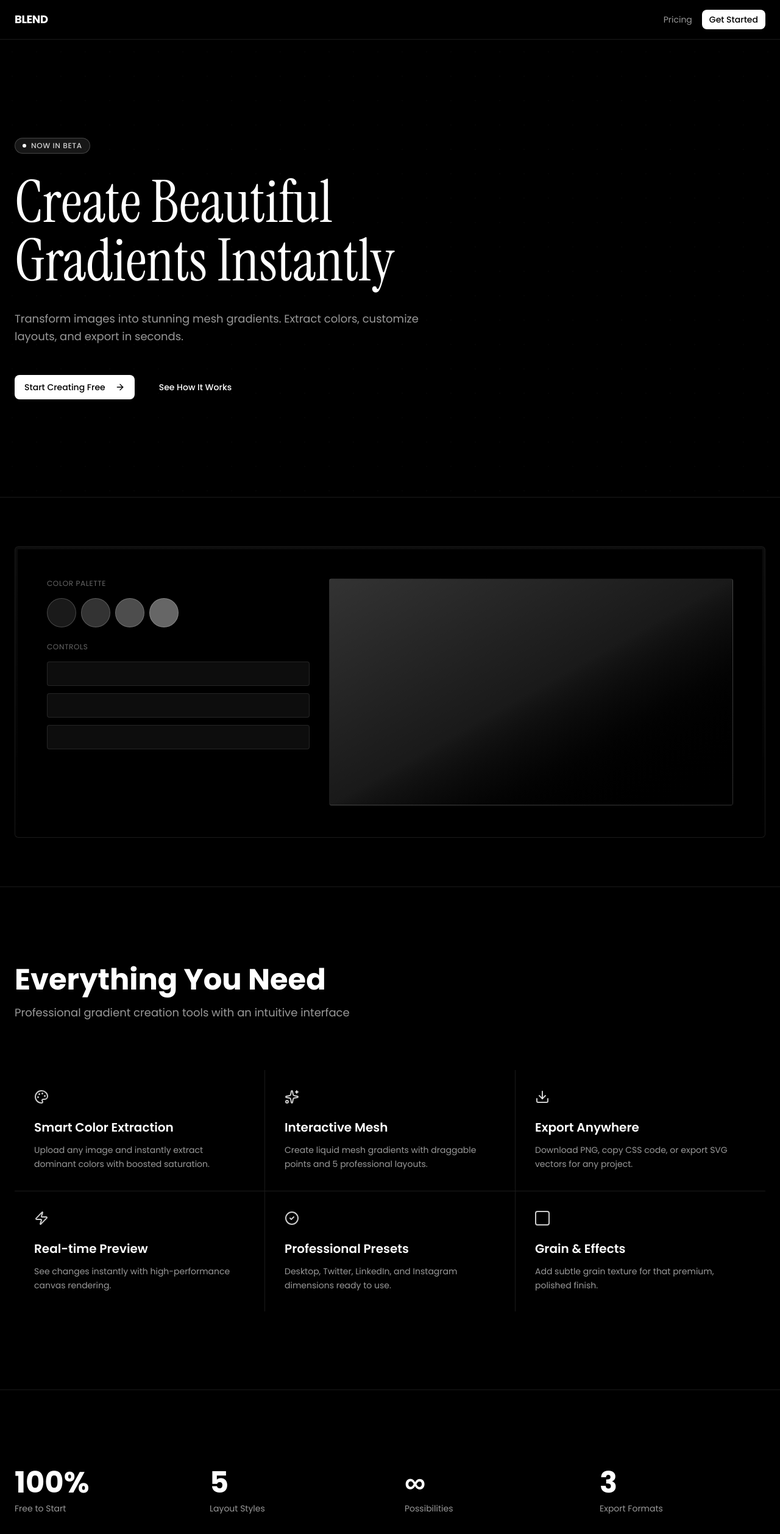
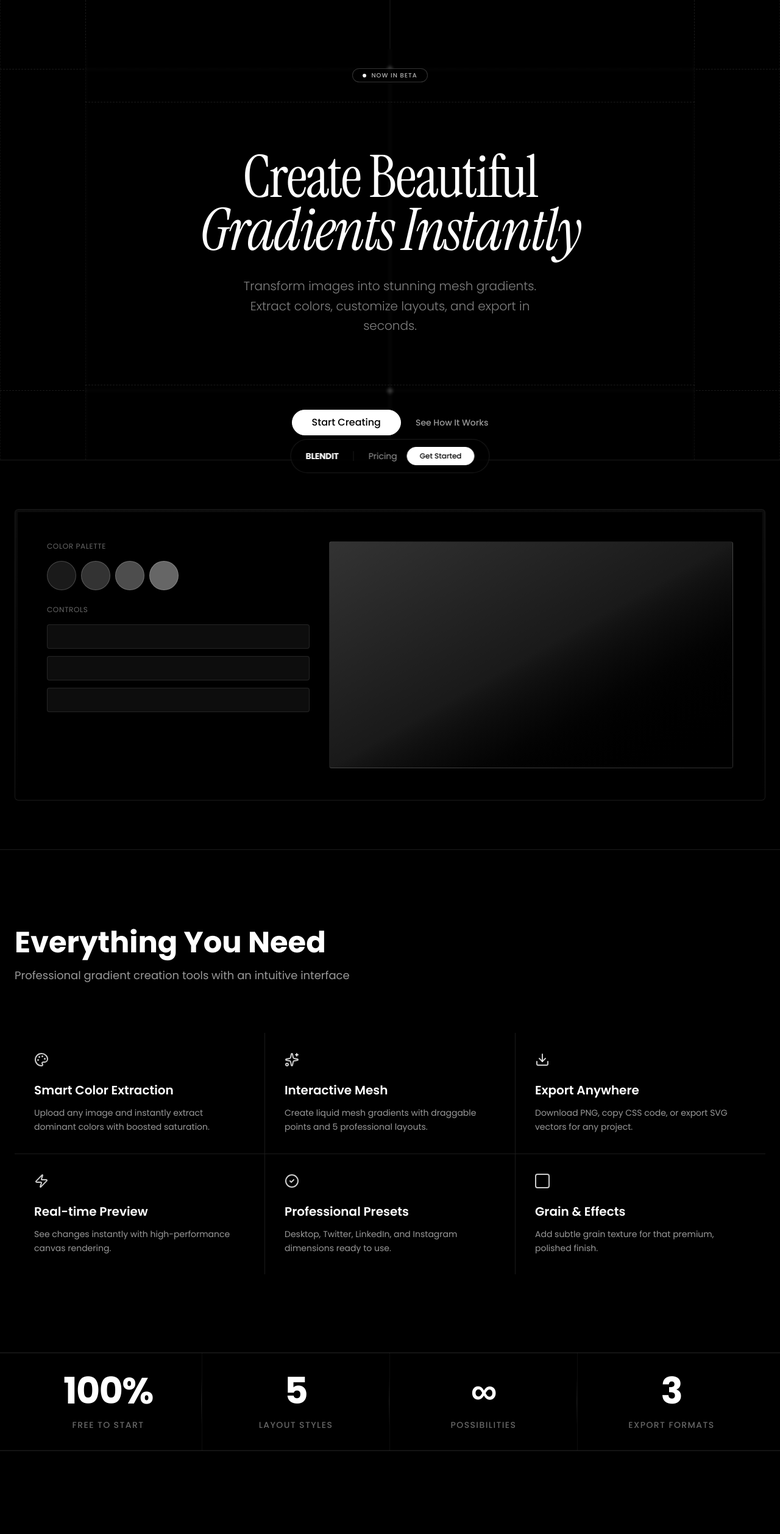
Before and after one commit to VarunKvK/blend, a Next.js app: page / in a window 1280 px wide. Shown: the top 2516 px of the page at 61% size. Built offline with nearby package versions, Linux system fonts and the light colour scheme.

Commit message:
Added ssome changes to the landing page

```diff
--- a/app/blend/page.js
+++ b/app/blend/page.js
@@ -188,7 +188,7 @@ export default function BlendPage() {
                 <div className="p-6 border-b border-white/10">
                     <Link href="/">
                         <h1 className="text-lg font-bold tracking-tight text-white cursor-pointer hover:opacity-80 transition-opacity">
-                            BLEND
+                            BLENDIT
                         </h1>
                     </Link>
                 </div>
--- a/components/blend/PreviewCanvas.jsx
+++ b/components/blend/PreviewCanvas.jsx
@@ -27,7 +27,7 @@ const PreviewCanvas = ({ gradient, aspectRatio, onUpdateMeshPoints }) => {
   return (
     <div className="w-full h-full flex items-center justify-center p-8 bg-black relative overflow-hidden select-none">
       <div className="absolute inset-0 opacity-10 pointer-events-none" style={{ backgroundImage: 'radial-gradient(#ffffff 1px, transparent 1px)', backgroundSize: '24px 24px' }} />
-      <div ref={containerRef} className="relative shadow-2xl shadow-black/50 overflow-hidden"
+      <div ref={containerRef} className="relative shadow-2xl shadow-black/50 overflow-hidden rounded-3xl"
         style={{ aspectRatio, width: aspectRatio >= 1 ? '100%' : 'auto', height: aspectRatio < 1 ? '100%' : 'auto', maxHeight: '100%', maxWidth: '100%', background: gradient.type === 'mesh' ? gradient.colors[0] : standardCssBackground }}>
         {gradient.type === 'mesh' && (
           <div className="absolute inset-0 w-full h-full" style={{ filter: 'blur(100px) saturate(200%) contrast(120%)', opacity: 1 }}>
--- a/components/home/Hero.jsx
+++ b/components/home/Hero.jsx
@@ -1,49 +1,73 @@
 import Link from "next/link";
 import { Button } from "@/components/ui/button";
 import { Badge } from "@/components/ui/badge";
+import { InteractiveHoverButton } from "@/components/ui/interactive-hover-button";
 import { ArrowRight } from "lucide-react";
 
 export default function Hero() {
     return (
-        <section className="relative border-b border-white/10">
-            <div className="max-w-7xl mx-auto px-6 py-32 md:py-40">
-                <div className="max-w-4xl">
-                    <Badge className="inline-flex items-center gap-2 px-3 py-1 rounded-full border border-white/20 mb-8">
+        <section className="relative min-h-[90vh] flex flex-col items-center justify-center border-b border-white/10 bg-black overflow-hidden pt-20">
+            {/* Grid Background Layer */}
+            <div className="absolute inset-0 pointer-events-none">
+                {/* Center Vertical Line - Solid */}
+                <div className="absolute left-1/2 top-0 bottom-0 w-px bg-white/10 -translate-x-1/2" />
+
+                {/* Content Width Vertical Lines - Dashed */}
+                <div className="absolute left-1/2 top-0 bottom-0 w-full max-w-[1000px] -translate-x-1/2 border-x border-dashed border-white/10" />
+
+                {/* Outer Vertical Lines - Dashed (Full width grid) */}
+                <div className="absolute left-0 top-0 bottom-0 w-px border-r border-dashed border-white/5" />
+                <div className="absolute right-0 top-0 bottom-0 w-px border-l border-dashed border-white/5" />
+
+                {/* Top Horizontal Line - Dashed */}
+                <div className="absolute top-[15%] left-0 right-0 border-b border-dashed border-white/10" />
+                {/* Bottom Horizontal Line - Dashed */}
+                <div className="absolute bottom-[15%] left-0 right-0 border-t border-dashed border-white/10" />
+            </div>
+
+            <div className="relative z-10 w-full max-w-[1000px] mx-auto grid place-items-center">
+
+                {/* Badge Section */}
+                <div className="w-full border-b border-dashed border-white/10 py-8 flex justify-center backdrop-blur-[2px]">
+                    <div className="bg-black/80 px-4 py-1 rounded-full border border-white/20">
+                        <Badge className="bg-transparent hover:bg-transparent border-0 p-0 text-white flex items-center gap-2">
                             <div className="w-1.5 h-1.5 rounded-full bg-white" />
-                        <span className="text-xs text-white/80 uppercase tracking-wider">Now in Beta</span>
+                            <span className="text-[10px] uppercase tracking-widest text-white/70">Now in Beta</span>
                         </Badge>
+                    </div>
+                </div>
 
-                    <h2 className="text-6xl md:text-8xl font-serif tracking-light mb-8 leading-none">
-                        Create Beautiful<br />Gradients Instantly
+                {/* Main Content Section */}
+                <div className="w-full py-20 text-center px-6 backdrop-blur-[2px]">
+                    <h2 className="text-6xl md:text-8xl font-serif tracking-tight mb-8 text-white leading-[0.9]">
+                        Create Beautiful<br />
+                        <span className="italic font-light">Gradients Instantly</span>
                     </h2>
 
-                    <p className="text-xl md:text-lg text-white/60 max-w-2xl mb-12 leading-relaxed">
+                    <p className="text-lg md:text-xl text-white/50 max-w-lg mx-auto leading-relaxed mb-0 font-light">
                         Transform images into stunning mesh gradients. Extract colors, customize layouts, and export in seconds.
                     </p>
+                </div>
 
-                    <div className="flex flex-col sm:flex-row items-start gap-4">
+                {/* Buttons Section */}
+                <div className="w-full border-t border-dashed border-white/10 py-10 flex flex-col sm:flex-row items-center justify-center gap-6 backdrop-blur-[2px]">
                     <Link href="/blend">
-                            <Button size="lg" className="bg-white text-black hover:bg-white/90 font-medium px-8 group">
-                                Start Creating Free
-                                <ArrowRight className="ml-2 w-4 h-4 group-hover:translate-x-1 transition-transform" />
-                            </Button>
+                        <InteractiveHoverButton
+                            text="Start Creating"
+                            className="bg-white text-black hover:bg-zinc-200 border-white"
+                        />
                     </Link>
                     <Link href="#features">
-                            <Button size="lg" variant="ghost" className="border-white/20 hover:bg-white hover:text-black transition-all">
+                        <span className="text-sm font-medium text-white/60 hover:text-white transition-colors cursor-pointer border-b border-transparent hover:border-white/60 pb-0.5">
                             See How It Works
-                            </Button>
+                        </span>
                     </Link>
                 </div>
             </div>
-            </div>
 
-            {/* Grid Background */}
-            <div className="absolute inset-0 pointer-events-none opacity-[0.02]">
-                <div className="absolute inset-0" style={{
-                    backgroundImage: 'radial-gradient(circle, white 1px, transparent 1px)',
-                    backgroundSize: '40px 40px'
-                }} />
-            </div>
+            {/* Decorative corners for the grid */}
+            <div className="absolute top-[15%] left-[50%] -translate-x-1/2 -translate-y-1/2 w-2 h-2 bg-white/20 rotate-45" />
+            <div className="absolute bottom-[15%] left-[50%] -translate-x-1/2 translate-y-1/2 w-2 h-2 bg-white/20 rotate-45" />
         </section>
     );
 }
--- a/components/home/Navigation.jsx
+++ b/components/home/Navigation.jsx
@@ -1,30 +1,28 @@
 import Link from "next/link";
 import { Button } from "@/components/ui/button";
+import { InteractiveHoverButton } from "@/components/ui/interactive-hover-button";
 
 export default function Navigation() {
     return (
-        <nav className="border-b border-white/10 bg-black sticky top-0 z-50">
-            <div className="max-w-7xl mx-auto px-6 py-4 flex items-center justify-between">
-                <div className="flex items-center gap-2">
-                    <Link href="/">
-                        <h1 className="text-lg font-bold tracking-tight text-white cursor-pointer hover:opacity-80 transition-opacity">
-                            BLEND
-                        </h1>
-                    </Link>
-                </div>
+        <nav className="fixed bottom-6 left-1/2 -translate-x-1/2 z-50">
+            <div className="flex items-center gap-6 px-6 py-3 rounded-full border border-white/10 bg-black/50 backdrop-blur-xl shadow-2xl">
+                <Link href="/">
+                    <h1 className="text-sm font-bold tracking-tight text-white cursor-pointer hover:opacity-80 transition-opacity">
+                        BLENDIT
+                    </h1>
+                </Link>
+
+                <div className="h-4 w-px bg-white/10" />
+
                 <div className="flex items-center gap-4">
                     <Link href="/pricing" className="text-sm text-white/60 hover:text-white transition-colors">
                         Pricing
                     </Link>
-                    {/* <Link href="/login">
-                        <Button variant="ghost" size="sm" className="border-white/20 hover:bg-white hover:text-black transition-all">
-                            Sign In
-                        </Button>
-                    </Link> */}
                     <Link href="/blend">
-                        <Button size="sm" className="bg-white text-black hover:bg-white/90">
-                            Get Started
-                        </Button>
+                        <InteractiveHoverButton
+                            text="Get Started"
+                            className="bg-white text-black text-xs hover:bg-black hover:text-white border-white px-5 py-1.5"
+                        />
                     </Link>
                 </div>
             </div>
--- a/components/home/Stats.jsx
+++ b/components/home/Stats.jsx
@@ -1,8 +1,18 @@
-const StatItem = ({ value, label }) => {
+const StatItem = ({ value, label, isLast }) => {
     return (
-        <div>
-            <div className="text-4xl md:text-5xl font-bold mb-2">{value}</div>
-            <div className="text-white/60 text-sm">{label}</div>
+        <div className="relative flex flex-col items-center justify-center p-8">
+            <div className="text-5xl md:text-6xl font-bold mb-4 tracking-tight text-white">{value}</div>
+            <div className="text-white/40 text-sm font-medium uppercase tracking-widest">{label}</div>
+
+            {/* Right Border for all except last item */}
+            {!isLast && (
+                <div className="hidden md:block absolute right-0 top-1/4 bottom-1/4 w-px bg-gradient-to-b from-transparent via-white/10 to-transparent" />
+            )}
+
+            {/* Bottom Border for mobile (all except last) */}
+            {!isLast && (
+                <div className="md:hidden absolute bottom-0 left-1/4 right-1/4 h-px bg-gradient-to-r from-transparent via-white/10 to-transparent" />
+            )}
         </div>
     );
 };
@@ -16,13 +26,24 @@ const stats = [
 
 export default function Stats() {
     return (
-        <section className="relative py-32 border-b border-white/10">
+        <section className="relative border-b border-white/10 bg-black">
             <div className="max-w-7xl mx-auto px-6">
-                <div className="grid grid-cols-2 md:grid-cols-4 gap-12">
+                <div className="grid grid-cols-1 md:grid-cols-4 divide-y md:divide-y-0 md:divide-x divide-white/5">
                     {stats.map((stat, index) => (
-                        <StatItem key={index} value={stat.value} label={stat.label} />
+                        <StatItem
+                            key={index}
+                            value={stat.value}
+                            label={stat.label}
+                            isLast={index === stats.length - 1}
+                        />
                     ))}
                 </div>
+            </div>
+
+            {/* Decorative Grid Lines */}
+            <div className="absolute inset-0 pointer-events-none">
+                <div className="absolute top-0 left-0 right-0 h-px bg-white/5" />
+                <div className="absolute bottom-0 left-0 right-0 h-px bg-white/5" />
             </div>
         </section>
     );
--- /dev/null
+++ b/components/ui/interactive-hover-button.jsx
@@ -0,0 +1,31 @@
+import React from "react";
+import { ArrowRight } from "lucide-react";
+import { cn } from "@/lib/utils";
+
+const InteractiveHoverButton = React.forwardRef(
+    ({ text = "Button", className, ...props }, ref) => {
+        return (
+            <button
+                ref={ref}
+                className={cn(
+                    "group relative cursor-pointer overflow-hidden rounded-full border border-white/20 bg-background px-8 py-2 text-center font-medium transition-all duration-300 hover:border-white/40 hover:shadow-lg",
+                    className,
+                )}
+                {...props}
+            >
+                <span className="relative z-20 inline-block transition-all duration-300 group-hover:translate-x-3 group-hover:opacity-0">
+                    {text}
+                </span>
+                <div className="absolute left-0 top-0 z-30 flex h-full w-full translate-x-[-100%] items-center justify-center gap-2 text-primary-foreground transition-all duration-300 group-hover:translate-x-0">
+                    <span className="font-medium">{text}</span>
+                    <ArrowRight className="h-4 w-4" />
+                </div>
+                <div className="absolute left-0 top-0 h-full w-0 bg-primary transition-all duration-300 ease-out group-hover:w-full"></div>
+            </button>
+        );
+    }
+);
+
+InteractiveHoverButton.displayName = "InteractiveHoverButton";
+
+export { InteractiveHoverButton };
```
Also changed, not shown: components/home/CTA.jsx (+3 -4 lines). Lines whose indentation alone changed are shown as unchanged.
